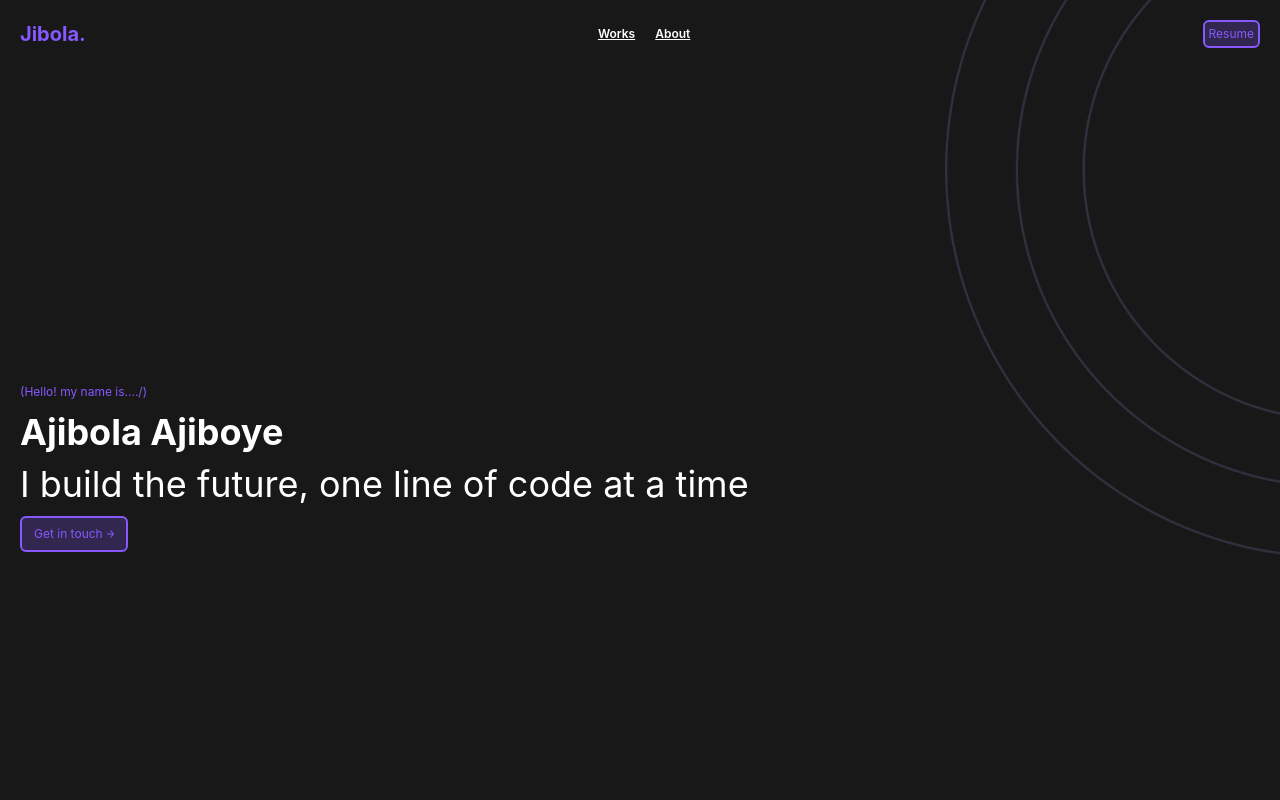
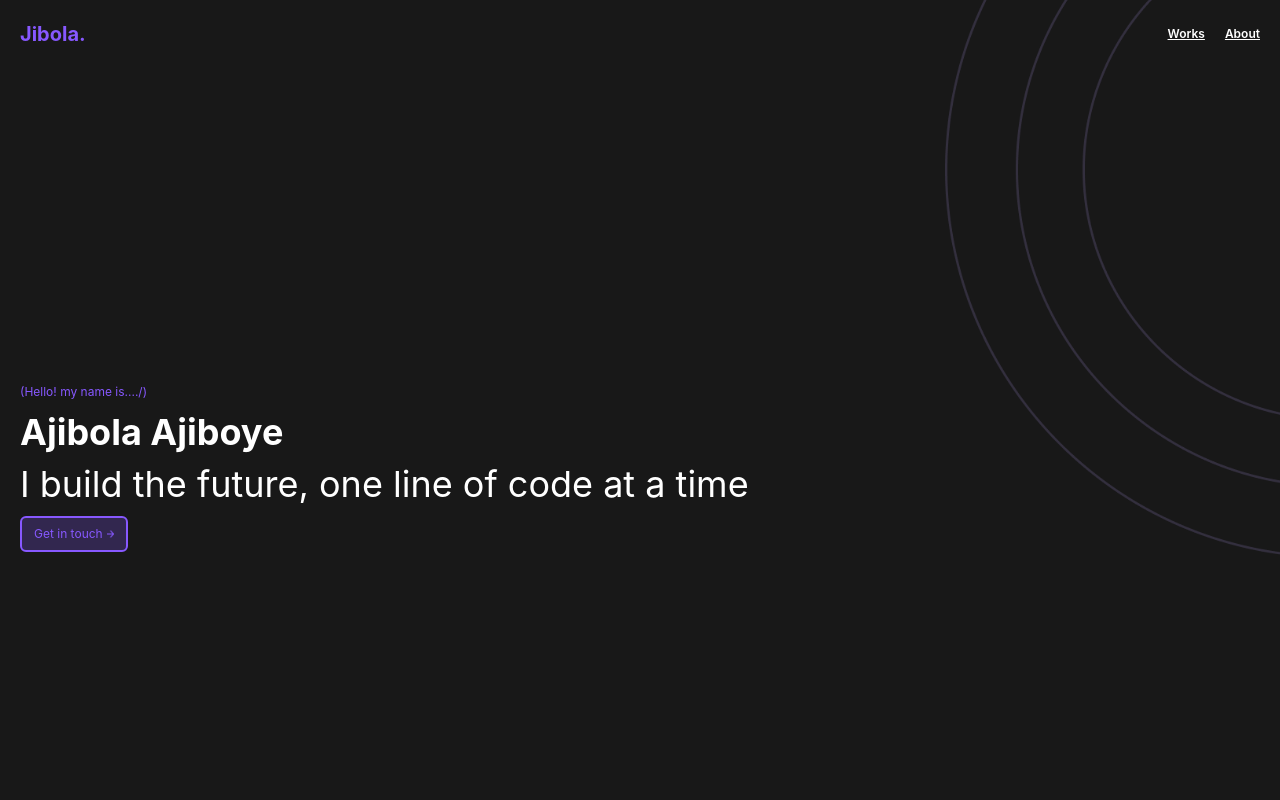
Before and after one commit to Axelrod99/my-portfolio, a React (Create React App) app: page / in a window 1280 px wide. Shown: the top 800 px of the page. Built offline with nearby package versions, Linux system fonts and the light colour scheme.

Commit message:
additional files

```diff
--- a/src/App.js
+++ b/src/App.js
@@ -209,7 +209,7 @@ function App() {
       </div>
 
       {showSigninModal &&  <>
-        <form className='w-60 h-60 rounded-lg bg-[#181818] text-black font-semibold fixed m-auto top-5 right-5 z-[999]'>
+        <form className='w-60 h-48 rounded-lg bg-[#181818] text-black font-semibold fixed m-auto top-5 right-5 z-[999]'>
 
           <div className='flex justify-between p-5 '>
             <p className='text-sm text-[#8758FF]'>Jibola.</p>
@@ -222,9 +222,9 @@ function App() {
           <div className='flex flex-col gap-7 px-5 text-white items-start'>
             <button onClick={onTouch} className='underline'>Works</button>
             <button onClick={onHoard} className='underline'>About</button>
-            <div>
+            {/* <div>
               <button className='flex items-center text-xs text-[#8758ff] px-3 py-1 rounded-md border-2 border-[#8758FF]'>Resume</button>
-            </div>
+            </div> */}
           </div>
 
         </form>
--- a/src/component/Header/index.js
+++ b/src/component/Header/index.js
@@ -11,9 +11,9 @@ export default function Header({onSignin, onClick, onAbout}) {
         <button onClick={onAbout} className='underline'>About</button>
       </div>
 
-      <button
+      {/* <button
         className='hidden sm:flex items-center text-xs text-[#8758ff] bg-[#8758ff3d] p-1 rounded-md border-2 border-[#8758FF] z-[999]'>Resume
-      </button>
+      </button> */}
 
 
 
```
